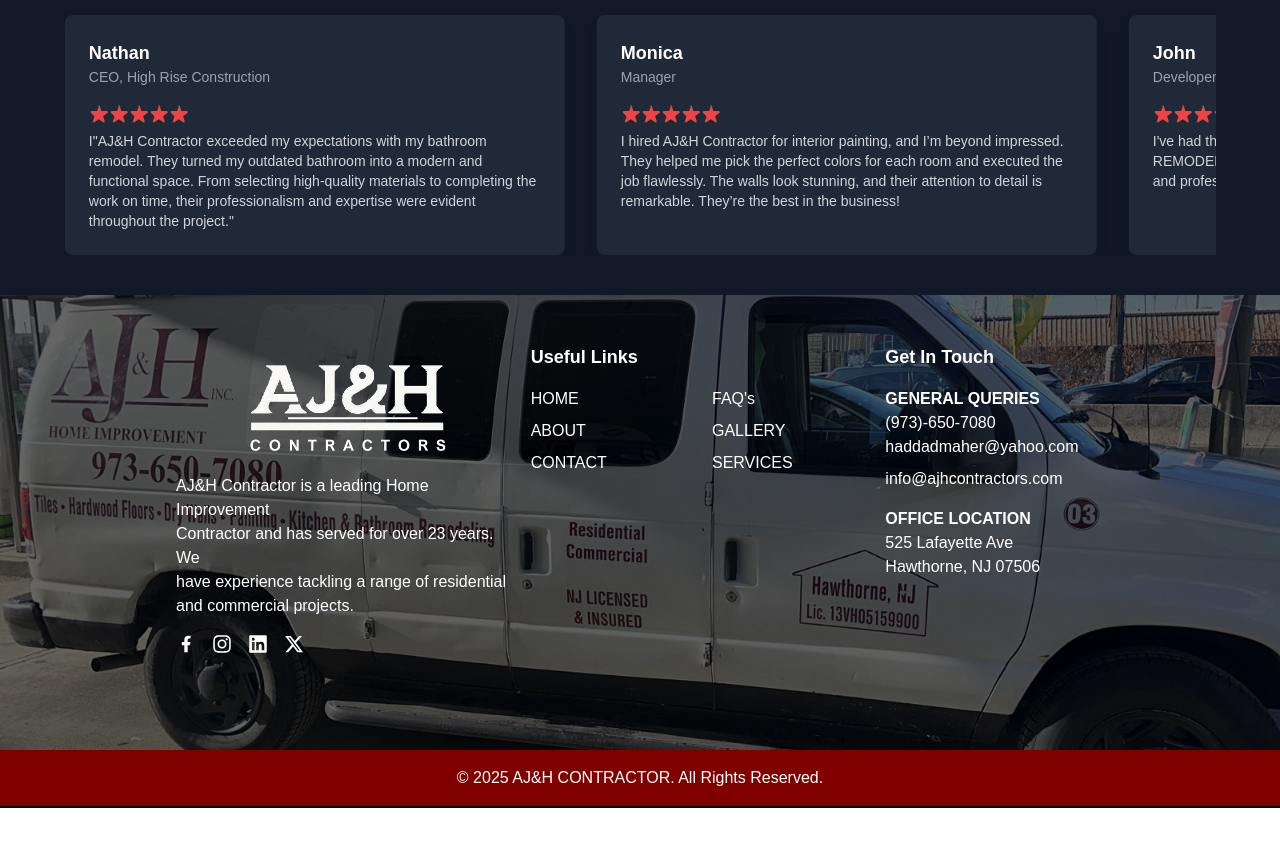
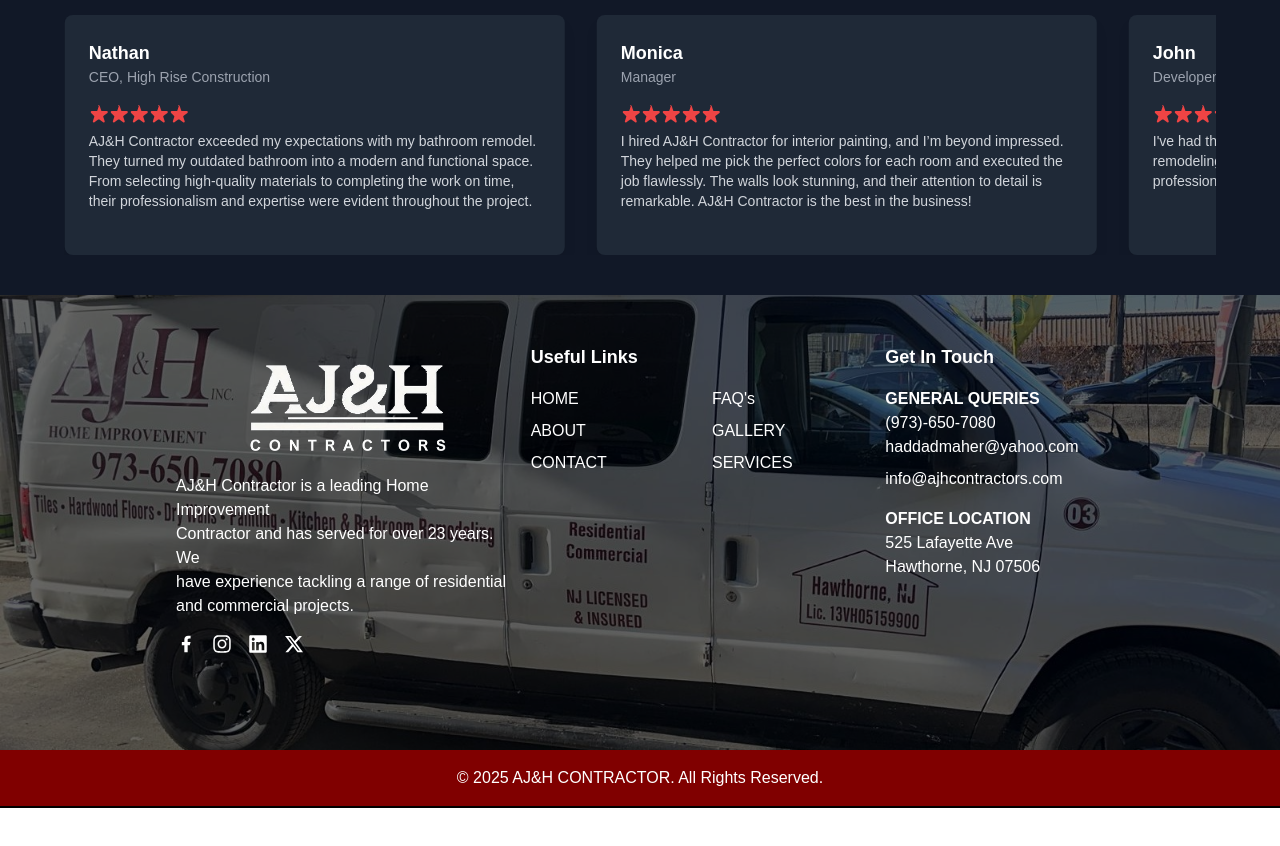
Before and after one commit to ajandhcontractors/live-site, a Next.js app: page / in a window 1280 px wide. Shown: the part 5940-6786 px from the top of the page. Built offline with nearby package versions, Linux system fonts and the light colour scheme.

Commit message:
corrections  done

```diff
--- a/src/app/faq/page.tsx
+++ b/src/app/faq/page.tsx
@@ -4,6 +4,7 @@
 import FAQ from '@/components/Faq';
 import Footer from '@/components/footersection/Footer';
 import Header from '@/components/header/Header';
+import StickyContactBar from '@/components/StickyContactBar';
 import React from 'react';
 
 const page = () => {
@@ -13,6 +14,7 @@
       <FAQ />
       <Footer />
       <Copyright />
+      <StickyContactBar />
     </>
   );
 };
--- a/src/app/ourservices/bathroom-remodeling/page.tsx
+++ b/src/app/ourservices/bathroom-remodeling/page.tsx
@@ -3,6 +3,7 @@
 import Header from '@/components/header/Header';
 import React from 'react';
 import Copyright from '@/components/Copyright';
+import StickyContactBar from '@/components/StickyContactBar';
 
 const page = () => {
   return (
@@ -11,6 +12,7 @@
       <BathroomRemodeling />
       <Footer />
       <Copyright />
+      <StickyContactBar />
     </>
   );
 };
--- a/src/app/ourservices/drywall/page.tsx
+++ b/src/app/ourservices/drywall/page.tsx
@@ -3,6 +3,7 @@
 import Header from '@/components/header/Header';
 import React from 'react';
 import Copyright from '@/components/Copyright';
+import StickyContactBar from '@/components/StickyContactBar';
 
 const page = () => {
   return (
@@ -11,6 +12,7 @@
       <Drywall />
       <Footer />
       <Copyright />
+      <StickyContactBar />
     </>
   );
 };
--- a/src/app/ourservices/hardwood-flooring/page.tsx
+++ b/src/app/ourservices/hardwood-flooring/page.tsx
@@ -3,6 +3,7 @@
 import Header from '@/components/header/Header';
 import React from 'react';
 import Copyright from '@/components/Copyright';
+import StickyContactBar from '@/components/StickyContactBar';
 
 const page = () => {
   return (
@@ -11,6 +12,7 @@
       <HardwoodFlooring />
       <Footer />
       <Copyright />
+      <StickyContactBar />
     </>
   );
 };
--- a/src/app/ourservices/kitchens/page.tsx
+++ b/src/app/ourservices/kitchens/page.tsx
@@ -2,6 +2,7 @@
 import Footer from '@/components/footersection/Footer';
 import Header from '@/components/header/Header';
 import KitchenSection from '@/components/servicepages/KitchenSection';
+import StickyContactBar from '@/components/StickyContactBar';
 import React from 'react';
 
 const page = () => {
@@ -11,6 +12,7 @@
       <KitchenSection />
       <Footer />
       <Copyright />
+      <StickyContactBar />
     </>
   );
 };
--- a/src/app/ourservices/painting/page.tsx
+++ b/src/app/ourservices/painting/page.tsx
@@ -2,6 +2,7 @@
 import Footer from '@/components/footersection/Footer';
 import Header from '@/components/header/Header';
 import PaintingSction from '@/components/servicepages/PaintingSection';
+import StickyContactBar from '@/components/StickyContactBar';
 import React from 'react';
 
 const page = () => {
@@ -11,6 +12,7 @@
       <PaintingSction />
       <Footer />
       <Copyright />
+      <StickyContactBar />
     </>
   );
 };
--- a/src/app/ourservices/tiles/page.tsx
+++ b/src/app/ourservices/tiles/page.tsx
@@ -2,6 +2,7 @@
 import Footer from '@/components/footersection/Footer';
 import Header from '@/components/header/Header';
 import TileSection from '@/components/servicepages/TilesSection';
+import StickyContactBar from '@/components/StickyContactBar';
 import React from 'react';
 
 const page = () => {
@@ -11,6 +12,7 @@
       <TileSection />
       <Footer />
       <Copyright />
+      <StickyContactBar />
     </>
   );
 };
--- a/src/components/Testimonial.tsx
+++ b/src/components/Testimonial.tsx
@@ -7,35 +7,35 @@
     name: 'Shaun',
     title: 'Regional Manager, XL Park',
     review:
-      'I have had the pleasure of working with the HARDWOOD FLOORS team for over a year. The team has been incredibly knowledgeable, efficient, and professional.',
+      'I have had the pleasure of working with the AJ&H Contractor hardwood floors team for over a year. The team has been incredibly knowledgeable, efficient, and professional.',
     stars: 5,
   },
   {
     name: 'Vincent',
     title: 'Green Valley International',
     review:
-      '"AJ&H Contractor did an amazing job installing tiles in my kitchen and bathrooms. The precision and attention to detail were top-notch. They worked efficiently and left no mess behind. I’m thrilled with the results and would definitely recommend their tile installation services to anyone looking for perfection."',
+      'AJ&H Contractor did an amazing job installing tiles in my kitchen and bathrooms. The precision and attention to detail were top-notch. They worked efficiently and left no mess behind. I’m thrilled with the results and would definitely recommend their tile installation services to anyone looking for perfection.',
     stars: 5,
   },
   {
     name: 'Nathan',
     title: 'CEO, High Rise Construction',
     review:
-      'I"AJ&H Contractor exceeded my expectations with my bathroom remodel. They turned my outdated bathroom into a modern and functional space. From selecting high-quality materials to completing the work on time, their professionalism and expertise were evident throughout the project."',
+      'AJ&H Contractor exceeded my expectations with my bathroom remodel. They turned my outdated bathroom into a modern and functional space. From selecting high-quality materials to completing the work on time, their professionalism and expertise were evident throughout the project.',
     stars: 5,
   },
   {
     name: 'Monica',
     title: 'Manager',
     review:
-      'I hired AJ&H Contractor for interior painting, and I’m beyond impressed. They helped me pick the perfect colors for each room and executed the job flawlessly. The walls look stunning, and their attention to detail is remarkable. They’re the best in the business!',
+      'I hired AJ&H Contractor for interior painting, and I’m beyond impressed. They helped me pick the perfect colors for each room and executed the job flawlessly. The walls look stunning, and their attention to detail is remarkable. AJ&H Contractor is the best in the business!',
     stars: 5,
   },
   {
     name: 'John',
     title: 'Developer',
     review:
-      "I've had the privilege of collaborating with the BATHROOM REMODELING team for over a year. Their expertise, responsiveness, and professionalism have been outstanding.",
+      "I've had the privilege of collaborating with the AJ&H Contractor bathroom remodeling team for over a year. Their expertise, responsiveness, and professionalism have been outstanding.",
     stars: 5,
   },
 ];
```
